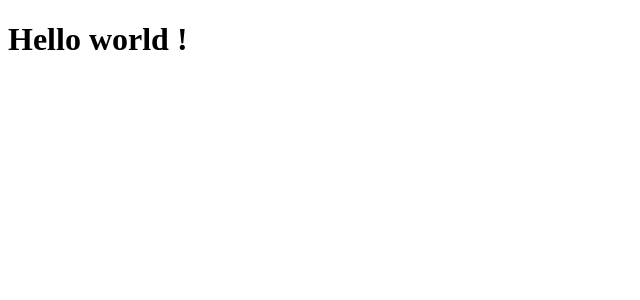
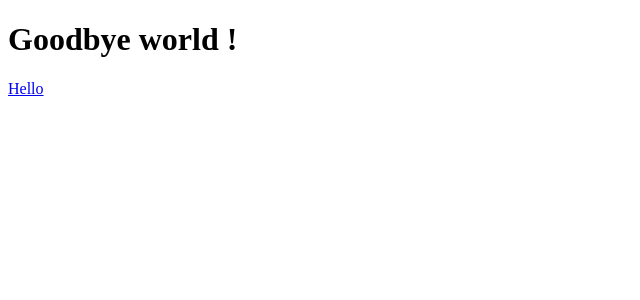
Before and after one commit to antoinechassagne/react-introduction, a React (Vite) app: page /goodbye in a window 1280 px wide. Shown: the top 300 px of the page, without its empty margins (0-640 px from the left). Built offline with nearby package versions, Linux system fonts and the light colour scheme.

Commit message:
feat: add router

```diff
--- a/package.json
+++ b/package.json
@@ -10,7 +10,8 @@
   },
   "dependencies": {
     "react": "^18.2.0",
-    "react-dom": "^18.2.0"
+    "react-dom": "^18.2.0",
+    "react-router-dom": "^6.22.3"
   },
   "devDependencies": {
     "@types/react": "^18.2.66",
--- a/src/App.jsx
+++ b/src/App.jsx
@@ -1,5 +1,9 @@
+import { RouterProvider } from "react-router-dom";
+
+import router from "./router";
+
 const App = () => {
-  return <h1>Hello world !</h1>;
-}
+  return <RouterProvider router={router} />;
+};
 
 export default App;
--- /dev/null
+++ b/src/pages/Goodbye.jsx
@@ -0,0 +1,12 @@
+import { Link } from "react-router-dom";
+
+const Goodbye = () => {
+  return (
+    <>
+      <h1>Goodbye world !</h1>
+      <Link to="/">Hello</Link>
+    </>
+  );
+};
+
+export default Goodbye;
--- /dev/null
+++ b/src/pages/Hello.jsx
@@ -0,0 +1,12 @@
+import { Link } from "react-router-dom";
+
+const Hello = () => {
+  return (
+    <>
+      <h1>Hello world !</h1>
+      <Link to="/goodbye">Goodbye</Link>
+    </>
+  );
+};
+
+export default Hello;
--- /dev/null
+++ b/src/router.jsx
@@ -0,0 +1,17 @@
+import { createBrowserRouter } from "react-router-dom";
+
+import Hello from "./pages/Hello";
+import Goodbye from "./pages/Goodbye";
+
+const router = createBrowserRouter([
+  {
+    path: "/",
+    element: <Hello />,
+  },
+  {
+    path: "goodbye",
+    element: <Goodbye />,
+  },
+]);
+
+export default router;
```
Also changed, not shown: src/main.jsx (+6 -6 lines), 1 other file (tests, documents, lock files or other folders).
